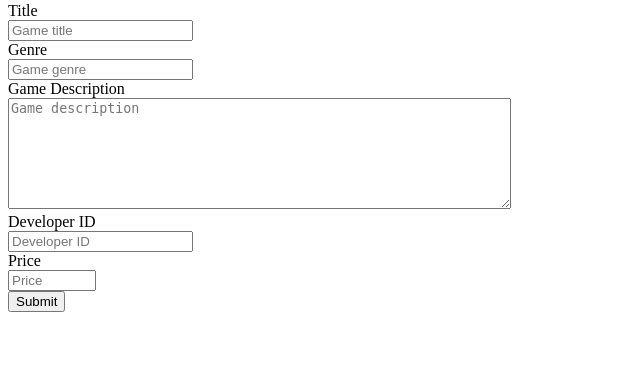
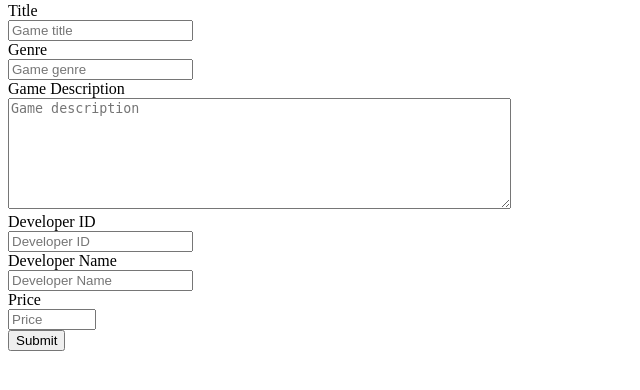
Before and after one commit to Grumbumblior/ChillGamesDB, a Flask app: page /addgame/ in a window 1280 px wide. Shown: the part 151-541 px from the top of the page, without its empty margins (0-640 px from the left). Run offline with Flask 3, Linux system fonts and the light colour scheme.

Commit message:
fixed view

```diff
--- a/app.py
+++ b/app.py
@@ -42,6 +42,7 @@ def addgame():
     description = request.form['description']
     dev_id = request.form['dev_id']
     price = request.form['price']
+    dev_name = request.form['dev_name']
 
     if not title:
       flash('Title is required!')
@@ -51,6 +52,8 @@ def addgame():
       flash('Price is required')
     elif not description:
       flash('Description is required!')
+    elif not dev_name:
+      flash('Developer Name is required!')
     else:
       conn = get_db_connection()
       #Here I try to auto increment game id and dev id,
@@ -67,7 +70,9 @@ def addgame():
       #this works fine, but the price is displayed strangely
       addTable = random.randint(0,4)
       conn.execute('INSERT INTO gametitle (title, genre, description, dev_id, price) VALUES (?,?,?,?,?)',
-                    (title, genre, description, dev_id, round(float(price), 2)))
+                    (title, genre, description, dev_id, round(float(price), 3)))
+      conn.execute('INSERT INTO gamedeveloper (dev_id, dev_name) VALUES (?,?)',
+                   (dev_id, dev_name))
       if addTable == 1:
         conn.execute('insert into test1 (title,description) values (?,?)', (title, description))
       elif addTable == 2:
@@ -93,6 +98,7 @@ def edit(game_id):
         genre = request.form['genre']
         description = request.form['description']
         dev_id = request.form['dev_id']
+        dev_name = request.form['dev_name']
         price = request.form['price']
 
         if not title:
@@ -109,6 +115,8 @@ def edit(game_id):
             conn.execute('UPDATE gametitle SET title = ?, genre = ?, description = ?, dev_id = ?, price = ?'
                          ' WHERE game_id = ?',
                          (title, genre, description, dev_id, price, game_id))
+            conn.execute('INSERT INTO gamedeveloper (dev_id, dev_name) VALUES (?,?)'
+                   (dev_id, dev_name))
             conn.commit()
             conn.close()
             return redirect(url_for('index'))
@@ -119,7 +127,12 @@ def edit(game_id):
 def delete(game_id):
     game = get_game(game_id)
     conn = get_db_connection()
+    conn.execute('DELETE FROM gamedeveloper WHERE dev_id = (SELECT dev_id FROM gametitle WHERE game_id = ?)', (game_id,))
     conn.execute('DELETE FROM gametitle WHERE game_id = ?', (game_id,))
+    conn.execute('DELETE FROM test1 WHERE game_id = ?', (game_id,))
+    conn.execute('DELETE FROM test2 WHERE game_id = ?', (game_id,))
+    conn.execute('DELETE FROM test3 WHERE game_id = ?', (game_id,))
+    conn.execute('DELETE FROM final WHERE game_id = ?', (game_id,))
     conn.commit()
     conn.close()
     flash('"{}" was successfully deleted!'.format(game['title']))
--- a/schema.sql
+++ b/schema.sql
@@ -18,7 +18,7 @@ CREATE TABLE gamedeveloper(
 drop table if exists test1;
 
 create table test1(
-    id integer primary key autoincrement,
+    game_id integer primary key autoincrement,
     title text not null,
     description text not null
 );
@@ -26,7 +26,7 @@ create table test1(
 drop table if exists test2;
 
 create table test2(
-    id integer primary key autoincrement,
+    game_id integer primary key autoincrement,
     title text not null,
     description text not null
 );
@@ -34,7 +34,7 @@ create table test2(
 drop table if exists test3;
 
 create table test3(
-    id integer primary key autoincrement,
+    game_id integer primary key autoincrement,
     title text not null,
     description text not null
 );
@@ -42,7 +42,7 @@ create table test3(
 drop table if exists final;
 
 create table final(
-    id integer primary key autoincrement,
+    game_id integer primary key autoincrement,
     title text not null,
     description text not null
 );
--- a/templates/addgame.html
+++ b/templates/addgame.html
@@ -35,6 +35,13 @@
                value="{{ request.form['dev_id'] }}"></input>
         <br>
 
+        <label for="dev_name">Developer Name</label>
+        <br>
+        <input type="text" name="dev_name"
+               placeholder="Developer Name"
+               value="{{ request.form['dev_name'] }}"></input>
+        <br>
+
         <label for="price">Price</label>
         <br>
         <input type="number" name="price" placeholder="Price" onchange="setTwoNumberDecimal" min="0" max="999" step="0.01" value="{{ request.form['price'] }}"></input>
--- a/templates/view.html
+++ b/templates/view.html
@@ -3,7 +3,6 @@
 {% block content %}
     <h1>{% block title %} Game Details {% endblock %}</h1>
         <div class='game'>
-            <!--<p>debug {{ game['game_id'] }}</p>-->
             <p>{{ game['created'] }}</p>
             <h2>{{ game['title'] }}</h2>
             <h3>Developed by: {{ game['dev_name'] }}</h3>
```
Also changed, not shown: templates/edit.html (+4 -4 lines), database.sqlite.
